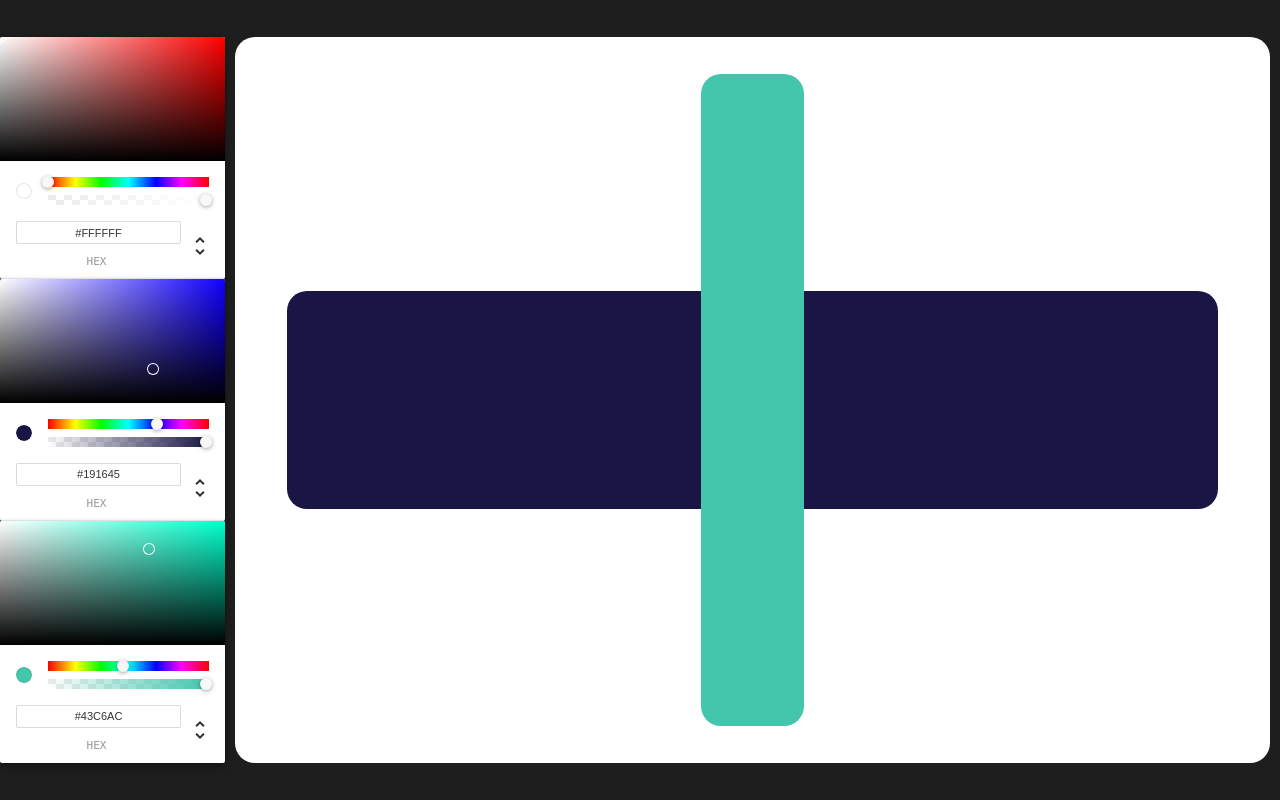
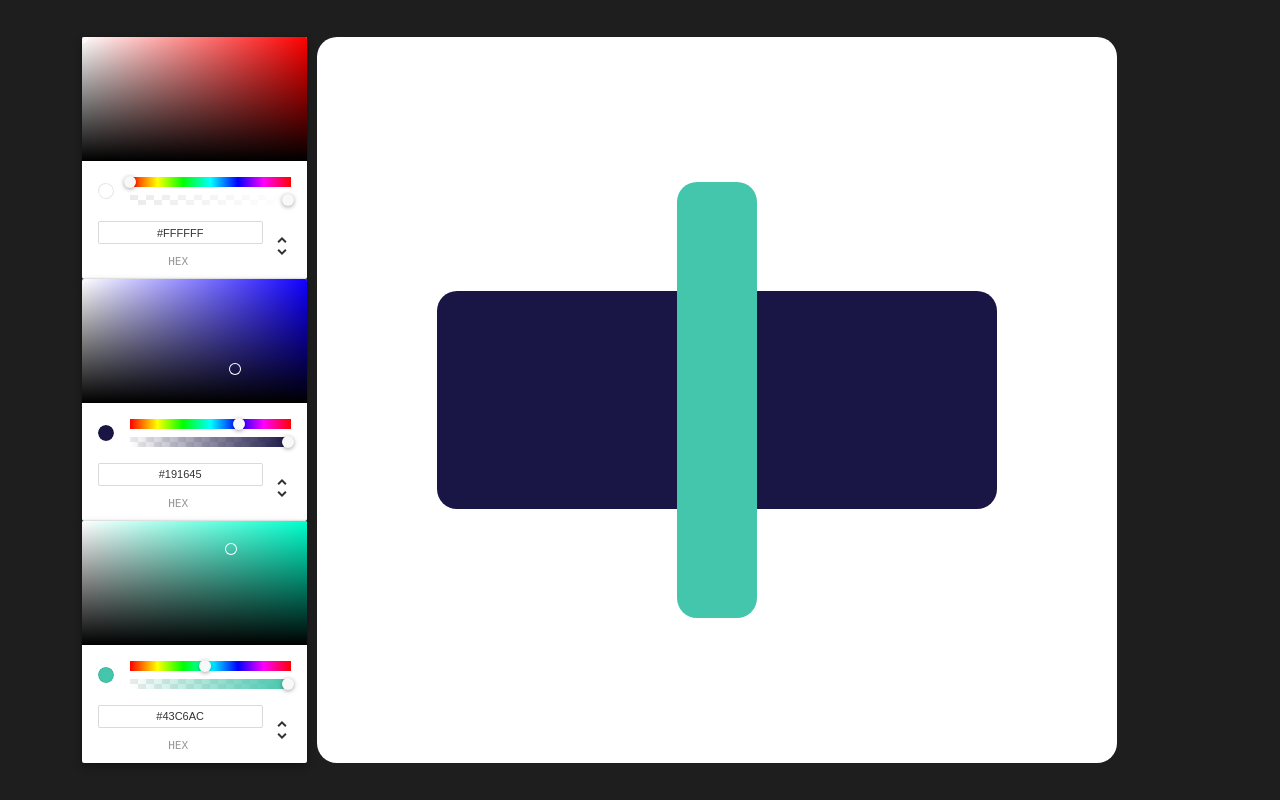
Before and after one commit to jobailla/colors-tester, a React (Create React App) app: page / in a window 1280 px wide. Built offline with nearby package versions, Linux system fonts and the light colour scheme.

Commit message:
modify responsive

```diff
--- a/src/styles/App.scss
+++ b/src/styles/App.scss
@@ -7,8 +7,9 @@
   height: 100vh;
   display: grid;
   grid-template-rows: repeat(3, 1fr);
-  grid-template-columns: 225px 1rem auto 1rem;
+  grid-template-columns: auto 225px 1rem auto auto;
   background-color: #1E1E1E;
+
   @include media(phone) {
     grid-template-rows: 70% 30%;
     grid-template-columns: 1rem auto 1rem;
@@ -16,17 +17,20 @@
 
   &__colors {
     display: grid;
-    grid-area: 2;
+    grid-area: 2 / 4 / 2;
+    width: 800px;
     @include media(phone) {
       grid-area: 1 / 1 / 1 / span 3;
+      width: 100%;
     }
   }
 
   &__inputs {
     display: grid;
-    grid-template-rows: repeat(3, 1fr);
+    grid-template-rows: repeat(2, 1fr);
     grid-template-columns: 1fr;
-    grid-area: 2 / 1 / 2 / span 2;
+    grid-area: 3 / 2 / 2 / span 2;
+
     @include media(phone) {
       grid-template-rows: auto 130px;
       grid-template-columns: repeat(3, 1fr);
@@ -47,8 +51,8 @@
 
 .color1 {
   grid-area: 2 / 1 / 2 / span 3;
-    width: 90%;
-    height: 90% ;
+  width: 70%;
+  height: 90%;
   border-radius: 2rem;
   cursor: pointer;
 }
@@ -56,7 +60,7 @@
 .color2 {
   grid-area: 1 / 2 / span 3;
   width: 30%;
-    height: 90%;
+  height: 60%;
   border-radius: 2rem;
   cursor: pointer;
 }
--- a/src/styles/_settings/_mixins.scss
+++ b/src/styles/_settings/_mixins.scss
@@ -6,7 +6,7 @@
   }
 
   @if $breakpoint == phone {
-    @media only screen and (max-width: 769px) {
+    @media only screen and (max-width: 1040px) {
       @content;
     }
   }
```
Lines whose indentation alone changed are shown as unchanged.
